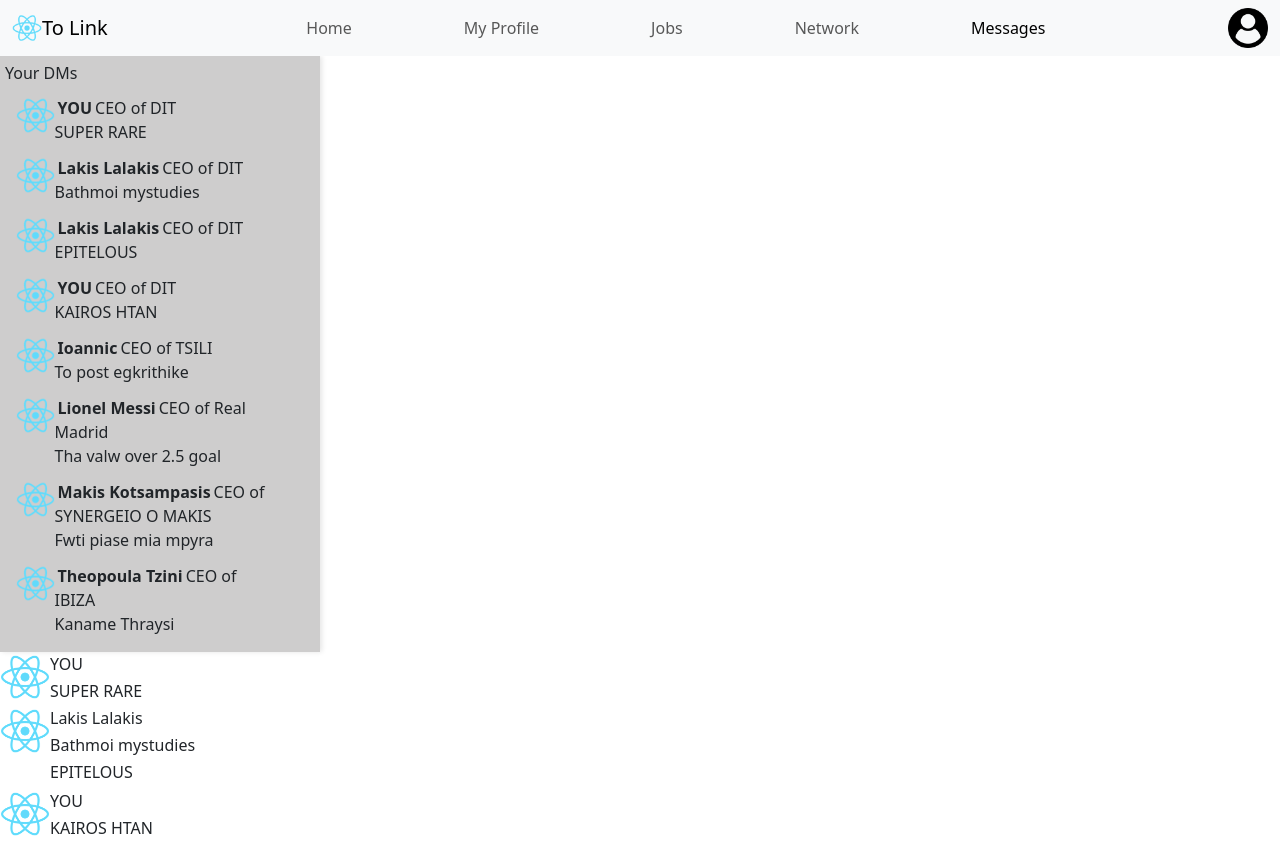
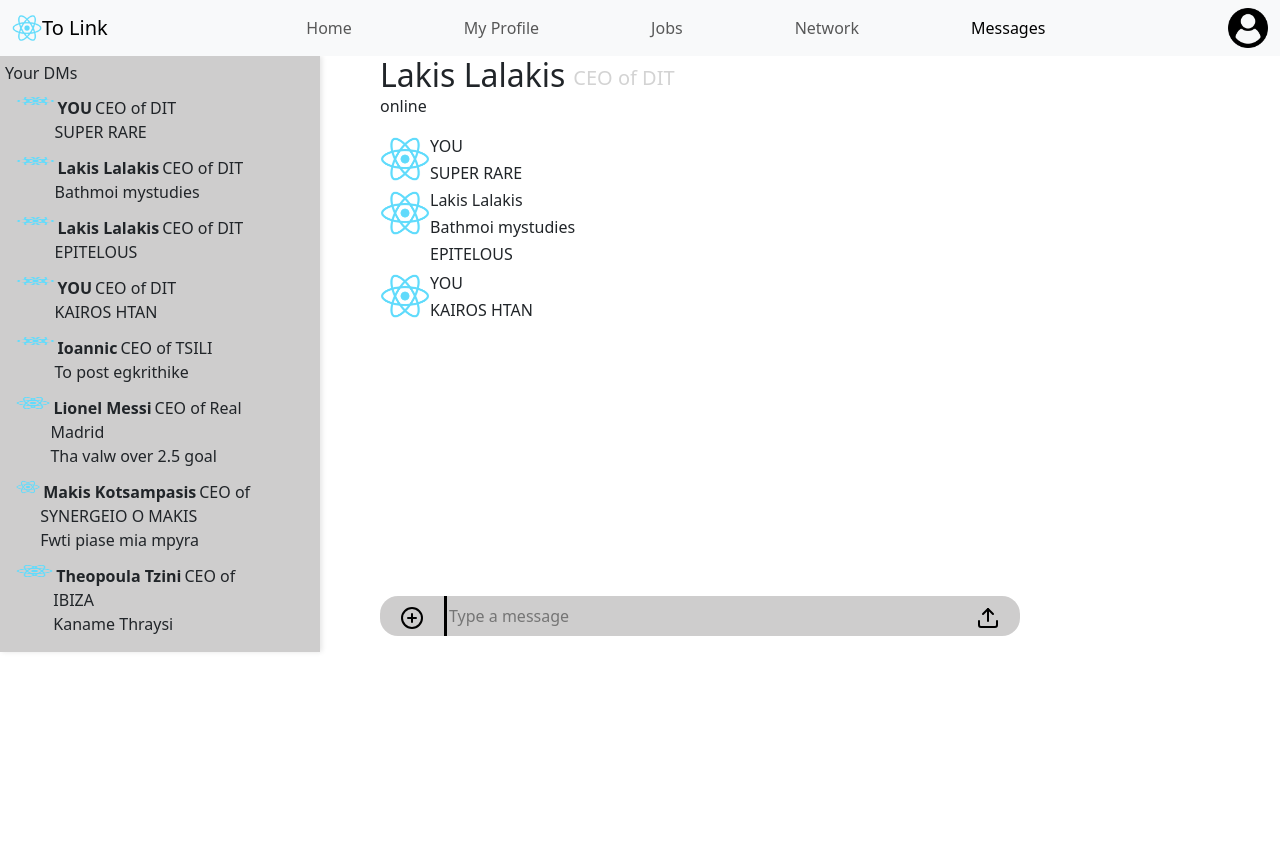
Before and after one commit to DPorichis/to-link, a React (Create React App) app: page /user/messages in a window 1280 px wide. After the commit the page ends 800 px from the top, so only its background shows below. Built offline with nearby package versions, Linux system fonts and the light colour scheme.

Commit message:
messages update

```diff
--- a/src/Pages/User/MessagesPGU.js
+++ b/src/Pages/User/MessagesPGU.js
@@ -75,6 +75,7 @@ function MessagesPGU(props) {
     return (
         <div >
             <Header log="user" act="messages"/>
+            <div style={{display:"flex",flexDirection:"row"}}>
                 <div className="sidebar">
                     <div style={{ textAlign: "left" }}>
                     Your DMs
@@ -83,12 +84,33 @@ function MessagesPGU(props) {
                         {links.map((link) =>
                         <ProfileDms name = {link.name} title = {link.title} Message={link.Message} imgURL={link.imgURL} user={link.User} Prev={link.Prev}/>
                         )}
-
                     </div>
-
                 </div>
+                <div className="Textbox" style={{display:"flex", flexDirection:"column",textAlign:"left",marginLeft:"60px",justifyContent:"space-between",width:"50%"}}>
+                    <p>
+                        <div style={{display:"flex", flexDirection:"row",textAlign:"left"}}>
+                            <h3 style={{fontSize:"32px",marginRight:"8px",marginBottom:"0px"}}>{links[1].name}</h3>
+                            <p style={{color:"#D3D3D3",fontSize:"20px",marginTop:"7px",marginBottom:"0px"}}>{links[1].title}</p>
+                        </div>
+                        <p style={{marginTop:"0px"}}>online</p>
                         <div style={{display:"flex", flexDirection:"column",}}>
                         <MessageCont messages = {links} />
+                        </div>
+                    </p>
+                    <p>
+                        <div className="ChatBox" style={{display:"flex",flexDirection:"row",width:"100%",height:"40px",borderRadius:"18px",backgroundColor: "#cecdcd"}}>
+                            <div style={{borderRadius:"18px",height:"100%",width:"100%"}}>
+                            <button style={{width:"10%",backgroundColor: "transparent",height:"90%",border:"none"}}>
+                            <img src="/plus-circle.svg" />
+                            </button>
+                            <input style={{width:"80%",backgroundColor: "transparent",height:"100%",border:"none",borderLeft:"solid"}} placeholder="Type a message" type="text"></input>
+                            <button style={{width:"10%",backgroundColor: "transparent",border:"none"}}>
+                            <img src="/upload.svg" style={{}} />
+                            </button>
+                            </div>
+                        </div>
+                    </p>
+                </div>
             </div>
         </div>
     );
```
Also changed, not shown: public/plus-circle.svg (added), public/upload.svg (added). Lines whose indentation alone changed are shown as unchanged.
